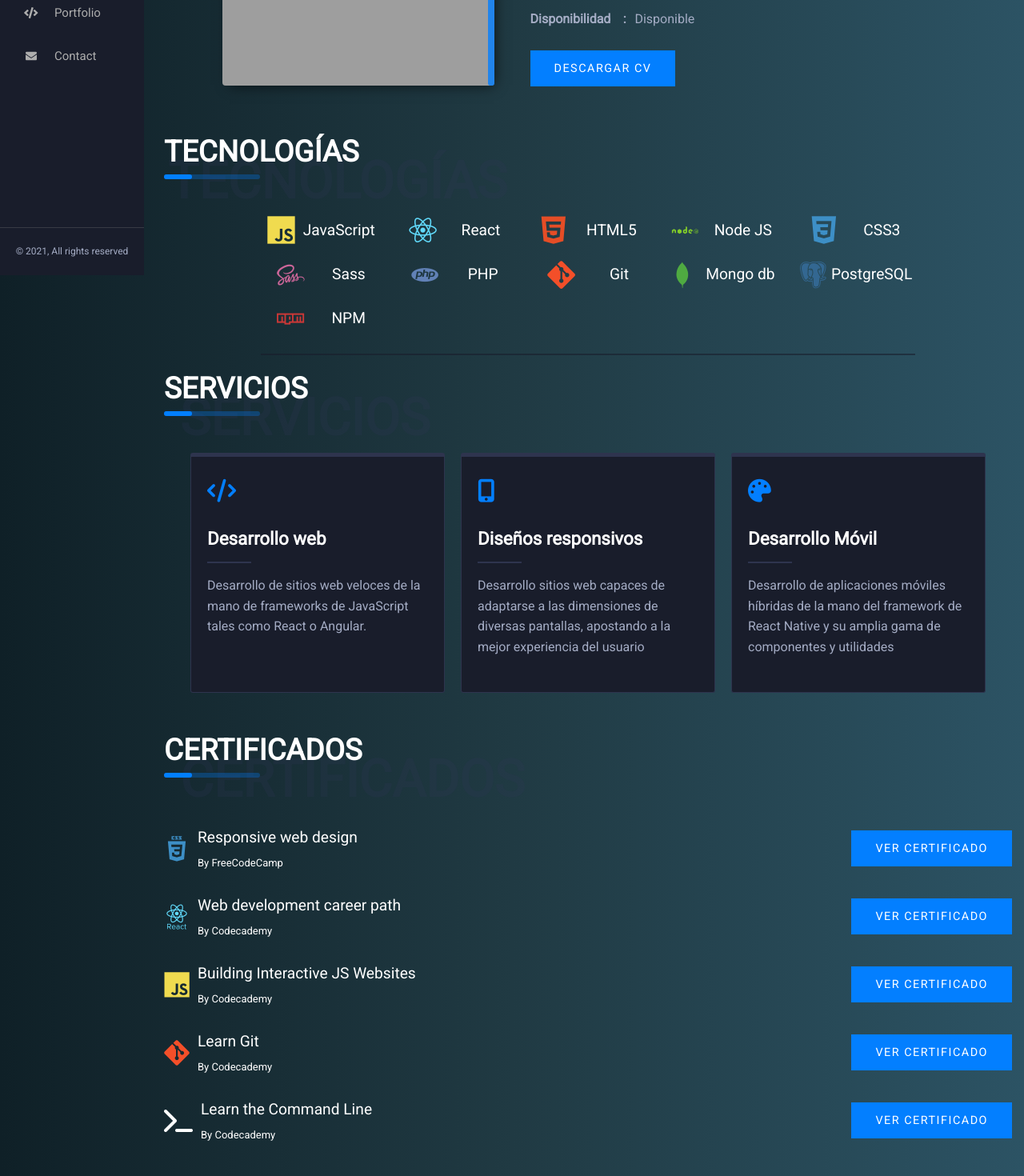
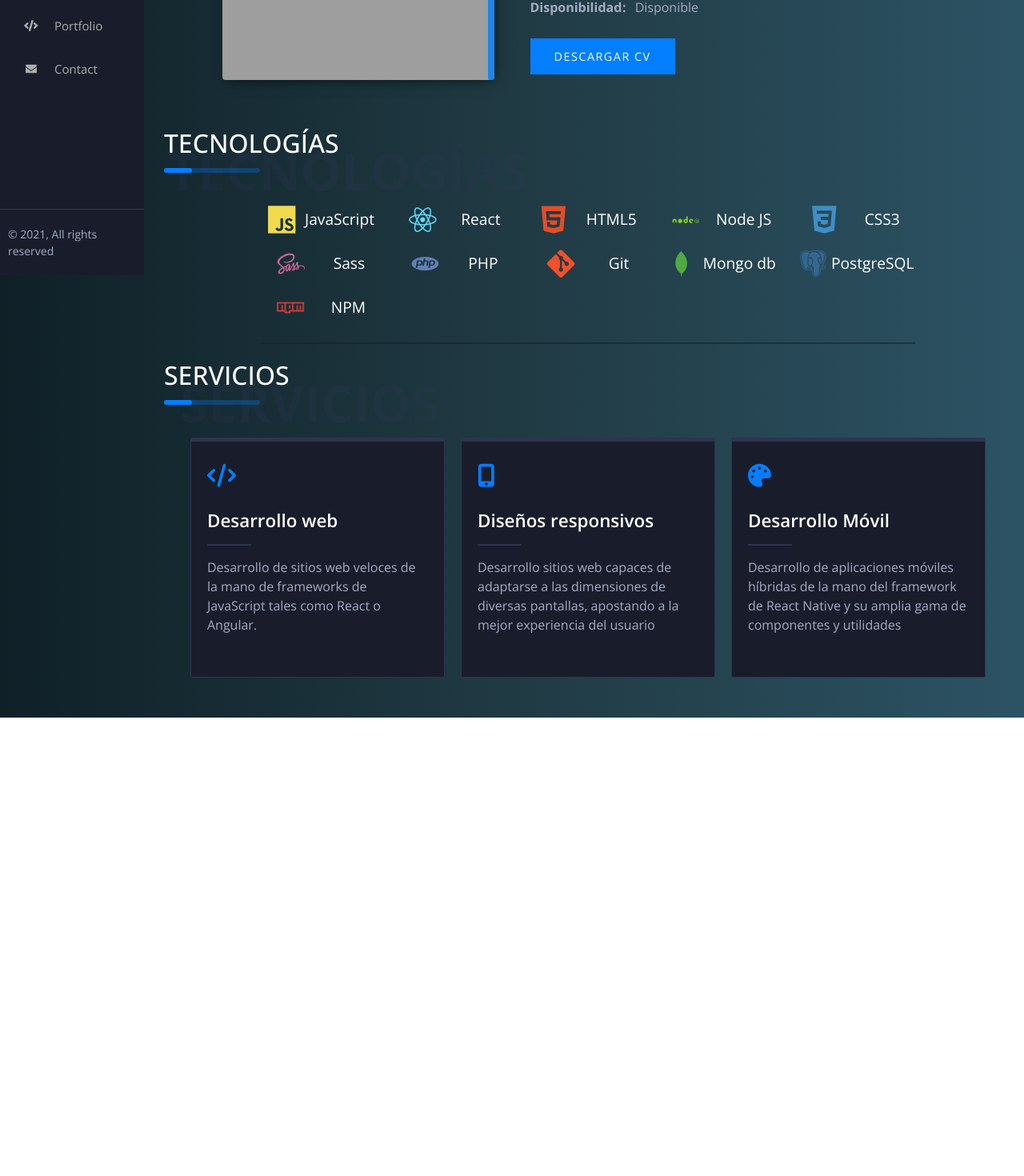
Before and after one commit to simonsanchez92/portfolio, a React (Create React App) app: page /about in a window 1280 px wide. Shown: the part 456-1926 px from the top of the page at 80% size. After the commit the page ends 1353 px from the top, so only its background shows below. Built offline with nearby package versions, Linux system fonts and the light colour scheme; grey boxes are pictures that could not be loaded.

Commit message:
email service

```diff
--- a/package.json
+++ b/package.json
@@ -4,6 +4,7 @@
   "version": "0.1.0",
   "private": true,
   "dependencies": {
+    "@emailjs/browser": "^3.3.1",
     "@fortawesome/fontawesome-svg-core": "^1.2.35",
     "@fortawesome/free-solid-svg-icons": "^5.15.3",
     "@fortawesome/react-fontawesome": "^0.1.14",
@@ -20,6 +21,7 @@
     "react-router-dom": "^5.2.0",
     "react-scripts": "3.4.3",
     "react-sidebar": "^3.0.2",
+    "react-toastify": "^8.1.0",
     "react-tooltip": "^4.2.21"
   },
   "scripts": {
--- a/src/App.css
+++ b/src/App.css
@@ -1,5 +1,7 @@
 @import url("https://fonts.googleapis.com/css2?family=Open+Sans&display=swap");
 @import url("https://fonts.googleapis.com/css2?family=Open+Sans&family=Roboto&display=swap");
+
+@import url("https://fonts.googleapis.com/css2?family=Open+Sans:ital,wght@0,300;0,400;0,500;0,600;0,700;1,300;1,400;1,500;1,600&display=swap");
 
 * {
   box-sizing: border-box;
@@ -8,10 +10,8 @@
 }
 
 body {
-  font-size: 1rem;
-  line-height: 1.6;
-
-  font-family: "Roboto", sans-serif;
+  /* font-family: "Roboto", sans-serif; */
+  font-family: "Open Sans", sans-serif;
 
   background: #0f2027;
   background: -webkit-linear-gradient(to left, #2c5364, #203a43, #0f2027);
@@ -277,6 +277,7 @@ nav#lateral-nav ul li a.active nav.top-bar ul li a.active {
   display: flex;
   flex-direction: column;
   justify-content: center;
+  position: relative;
 }
 
 .copy-container {
@@ -288,8 +289,7 @@ nav#lateral-nav ul li a.active nav.top-bar ul li a.active {
 
 .copy-container span {
   color: #a4acc4;
-  font-weight: 200;
-  font-size: 12px;
+  font-size: 14px;
 }
 /*
 .nav-toggler {
@@ -310,6 +310,15 @@ nav#lateral-nav ul li a.active nav.top-bar ul li a.active {
   border-radius: 4px;
   display: none;
 } */
+
+.toggle-btn {
+  background: none;
+  border: 0;
+  position: absolute;
+  top: 5px;
+  right: 0px;
+}
+
 #nav-toggler {
   cursor: pointer;
   position: absolute;
@@ -356,7 +365,6 @@ main.side-menu-collapsed {
   padding-left: 85px;
 }
 .container {
-  /* border: 1px solid yellow; */
   position: relative;
   display: flex;
   flex-direction: column;
@@ -469,9 +477,7 @@ body::before {
 .section-title h2 {
   text-transform: uppercase;
   position: relative;
-  font-weight: 700;
   padding-bottom: 10px;
-  font-size: 2.3rem;
 }
 
 .section-title h2::before {
@@ -656,7 +662,7 @@ body::before {
 }
 
 .service {
-  /* padding: 0 15px; */
+  cursor: pointer;
   width: 30%;
   height: 300px;
   max-width: 100%;
--- a/src/App.js
+++ b/src/App.js
@@ -13,6 +13,7 @@ import TopBar from "./components/TopBar";
 import Project from "./components/Project";
 
 import { BrowserRouter as Router, Route, Switch } from "react-router-dom";
+
 import { createBrowserHistory } from "history";
 
 function App() {
@@ -35,7 +36,7 @@ function App() {
 
           <Switch>
             <Route path="/about" component={About} />
-            {/* <Route path="/resume" component={Resume} /> */}
+            <Route path="/resume" component={Resume} />
             <Route path="/portfolio" component={Portfolio} />
             <Route path="/contact" component={Contact} />
 
--- a/src/components/About.js
+++ b/src/components/About.js
@@ -1,20 +1,7 @@
-import React, { useState } from "react";
+import React from "react";
 import profilePic from "../img/profile.jpg";
 
-import Modal from "react-bootstrap/Modal";
-
 function About() {
-  // Modals logic
-  const [show, setShow] = useState(false);
-  const [certificationPath, setPath] = useState("");
-
-  const handleClose = () => setShow(false);
-
-  const handleShow = (certPath) => {
-    setPath(certPath);
-    setShow(true);
-  };
-
   return (
     <div>
       <div className="container">
@@ -61,9 +48,10 @@ function About() {
               </li>
             </ul>
             <a
-              href="https://www.linkedin.com/in/simon-sanchez-4a4011190/"
+              href={process.env.PUBLIC_URL + "/cv/simon_sanchez_cv.pdf"}
               target="_blank"
               rel="noopener noreferrer"
+              download
             >
               Descargar CV
             </a>
@@ -256,132 +244,6 @@ function About() {
           </div>
         </div> */}
       </div>
-
-      <div className="container">
-        <div className="section-title">
-          <h2>Certificados</h2>
-          <span>Certificados</span>
-        </div>
-
-        <div className="certifications-container">
-          <ul className="certifications">
-            <li>
-              <div className="certification-info">
-                <i className="devicon-css3-plain-wordmark colored"></i>
-                <div className="info">
-                  <span className="certification-title">
-                    Responsive web design
-                  </span>
-                  <span className="issued">By FreeCodeCamp</span>
-                </div>
-              </div>
-              <button
-                className="see-certification"
-                onClick={() =>
-                  handleShow(
-                    process.env.PUBLIC_URL +
-                      "/certifications/freecodecamp-responsive-web-design.png"
-                  )
-                }
-              >
-                Ver certificado
-              </button>
-            </li>
-            <li>
-              <div className="certification-info">
-                <i className="devicon-react-original-wordmark colored"></i>
-                <div className="info">
-                  <span className="certification-title">
-                    Web development career path
-                  </span>
-                  <span className="issued">By Codecademy</span>
-                </div>
-              </div>
-              <button
-                className="see-certification"
-                onClick={() =>
-                  handleShow(
-                    process.env.PUBLIC_URL +
-                      "/certifications/codecademy-web-development.png"
-                  )
-                }
-              >
-                Ver certificado
-              </button>
-            </li>
-
-            <li>
-              <div className="certification-info">
-                <i className="devicon-javascript-plain colored"></i>
-                <div className="info">
-                  <span className="certification-title">
-                    Building Interactive JS Websites
-                  </span>
-                  <span className="issued">By Codecademy</span>
-                </div>
-              </div>
-              <button
-                className="see-certification"
-                onClick={() =>
-                  handleShow(
-                    process.env.PUBLIC_URL +
-                      "/certifications/codecademy-interactive-websites.png"
-                  )
-                }
-              >
-                Ver certificado
-              </button>
-            </li>
-            <li>
-              <div className="certification-info">
-                <i className="devicon-git-plain colored"></i>
-                <div className="info">
-                  <span className="certification-title">Learn Git</span>
-                  <span className="issued">By Codecademy</span>
-                </div>
-              </div>
-              <button
-                className="see-certification"
-                onClick={() =>
-                  handleShow(
-                    process.env.PUBLIC_URL +
-                      "/certifications/codecademy-git.png"
-                  )
-                }
-              >
-                Ver certificado
-              </button>
-            </li>
-            <li>
-              <div className="certification-info">
-                <i className="fas fa-terminal"></i>
-                <div className="info">
-                  <span className="certification-title">
-                    Learn the Command Line
-                  </span>
-                  <span className="issued">By Codecademy</span>
-                </div>
-              </div>
-              <button
-                className="see-certification"
-                onClick={() =>
-                  handleShow(
-                    process.env.PUBLIC_URL +
-                      "/certifications/codecademy-command-line.png"
-                  )
-                }
-              >
-                Ver certificado
-              </button>
-            </li>
-          </ul>
-          <Modal className="component-modal" show={show} onHide={handleClose}>
-            <Modal.Body className="modal-body">
-              <img src={certificationPath} alt="" />
-            </Modal.Body>
-          </Modal>
-        </div>
-      </div>
     </div>
   );
 }
--- a/src/components/sideMenu/css/styles.scss
+++ b/src/components/sideMenu/css/styles.scss
@@ -21,7 +21,6 @@ $highlight-color: #037fff;
 .arrow-bounce {
   display: flex;
   justify-content: flex-end;
-
   transform: translate3d(0, 0, 0);
   animation-name: shakeMe;
   animation-duration: 5s;
--- /dev/null
+++ b/src/emailSender/keys.js
@@ -0,0 +1,6 @@
+export default {
+  USER_ID: "user_mcrrj5hV7ov7YcK5zgByb",
+  ACCESS_TOKEN: "91a98de2dffe5bf0e82537d14c308d1d",
+  SERVICE_ID: "service_ro1n8cn",
+  TEMPLATE_ID: "template_hz3zfcx",
+};
--- a/src/js/proyectos.json
+++ b/src/js/proyectos.json
@@ -15,7 +15,8 @@
         { "desc": "Acceso a información de la película" },
         { "desc": "Añadir / eliminar favoritos" },
         { "desc": "Cerrar sesión" },
-        { "desc": "Eliminar cuenta" }
+        { "desc": "Eliminar cuenta" },
+        { "desc": "Uso de alertas personalizados" }
       ],
       "technologies": [
         { "name": "HTML5", "icon": "devicon-html5-plain colored" },
@@ -61,7 +62,7 @@
           "alt": "picture 5"
         }
       ],
-      "url": "https://thawing-basin-65705.herokuapp.com",
+      "url": "https://shrouded-oasis-45232.herokuapp.com",
       "github_url": "https://github.com/simonsanchez92/the-final-cut-backend"
     },
     {
```
Also changed, not shown: src/components/Contact.js (+56 -3 lines), src/components/sideMenu/SideMenu.js (+12 -11 lines), 2 other files (tests, documents, lock files or other folders).
